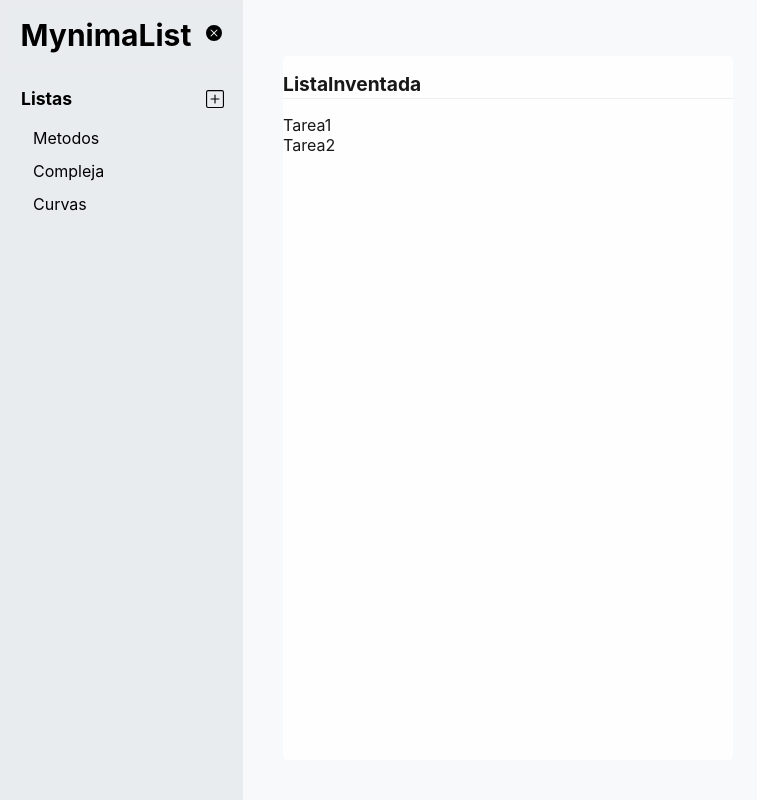
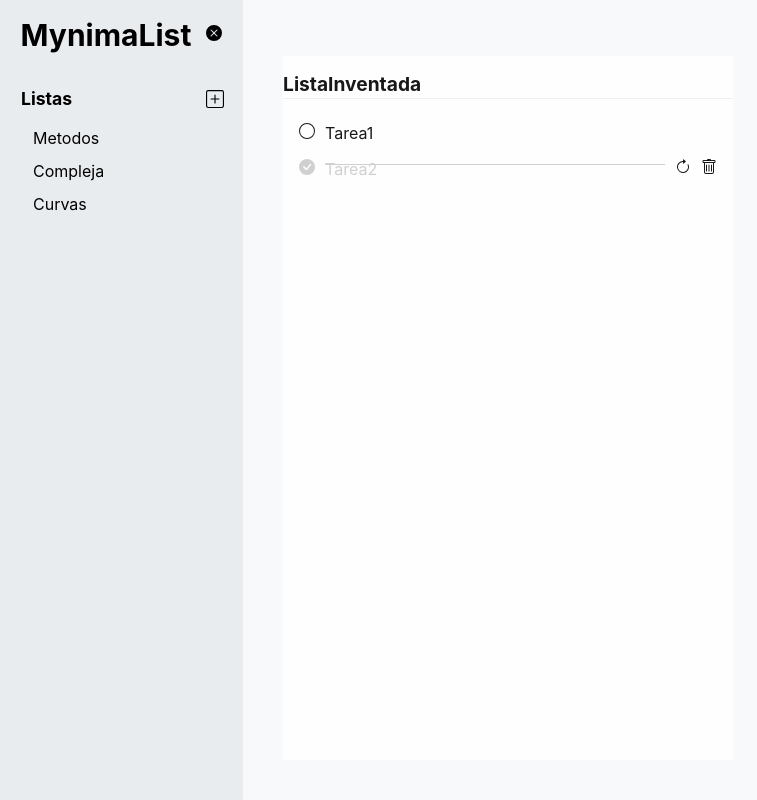
Before and after one commit to Jacobo-EG/g10-MynimaList, a React (Create React App) app in the folder mynimalist/: page /main in a window 1280 px wide. Shown: the whole page, without its empty margins (0-757 px from the left). Built offline with nearby package versions, Linux system fonts and the light colour scheme.

Commit message:
Subido EditTask, AddNewTask y Task

```diff
--- a/mynimalist/src/components/Task.js
+++ b/mynimalist/src/components/Task.js
@@ -1,12 +1,52 @@
-import React from 'react'
+import React, { useState } from "react";
+import { ArrowClockwise, CheckCircleFill, Circle, Trash } from "react-bootstrap-icons";
+import "../styles/Task.css";
 
-function Task({task}){
+function Task({task}) {
+    const [hover, setHover] = useState(false)
 
     return (
-        <div className = 'Todo'>
-            {task.text}
+        <div className="Task">
+            <div
+                className="task-container"
+                onMouseEnter={() => setHover(true)}
+                onMouseLeave={() => setHover(false)}
+            >
+                <div className="check-task">
+                    {
+                        task.checked ?
+                        <span className="checked">
+                            <CheckCircleFill color="#CCCCCC" />
+                        </span>
+                        :
+                        <span className="unchecked">
+                            <Circle color={task.color} />
+                        </span>
+                    }
+                </div>
+                <div className="text">
+                    <p style={{color : task.checked ? "#CCCCCC" : "#000000"}}>{task.text}</p>
+                    <div className={`line ${task.checked ? "line-through" : ""}`}></div>
+                </div>
+                <div className="re-add">
+                    {
+                        task.checked &&
+                        <span>
+                            <ArrowClockwise />
+                        </span>
+                    }
+                </div>
+                <div className="delete-task">
+                    {
+                        (hover || task.checked) &&
+                        <span>
+                            <Trash />
+                        </span>
+                    }
+                </div>
+            </div>
         </div>
-    )
+    );
 }
 
-export default Task
+export default Task;
--- /dev/null
+++ b/mynimalist/src/styles/Task.css
@@ -0,0 +1,41 @@
+.Task {
+    padding: 0.5rem 1rem;
+}
+
+.Task .task-container {
+    display: flex;
+    align-items: center;
+}
+
+.Task .task-container span {
+    cursor: pointer;
+}
+
+.Task .task-container .text {
+    position: relative;
+    flex: 1;
+    margin: 0 10px;
+    cursor: pointer;
+}
+
+.Task .task-container .text span {
+    font-size: 0.8rem;
+    color: #CCCCCC;
+}
+
+.Task .task-container .text .line {
+    height: 1px;
+    background: #CCCCCC;
+    position: absolute;
+    top: 25%;
+    width: 0;
+    transition: width 250ms ease-in-out;
+}
+
+.Task .task-container .text .line-through {
+    width: 100%;
+}
+
+.Task .task-container .re-add {
+    margin-right: 10px;
+}
```
Also changed, not shown: mynimalist/src/components/AddNewTask.js (+46 -0 lines), mynimalist/src/components/EditTask.js (+31 -0 lines), mynimalist/src/styles/AddNewTask.css (added, +26 -0 lines), mynimalist/src/styles/EditTask.css (added, +25 -0 lines).
